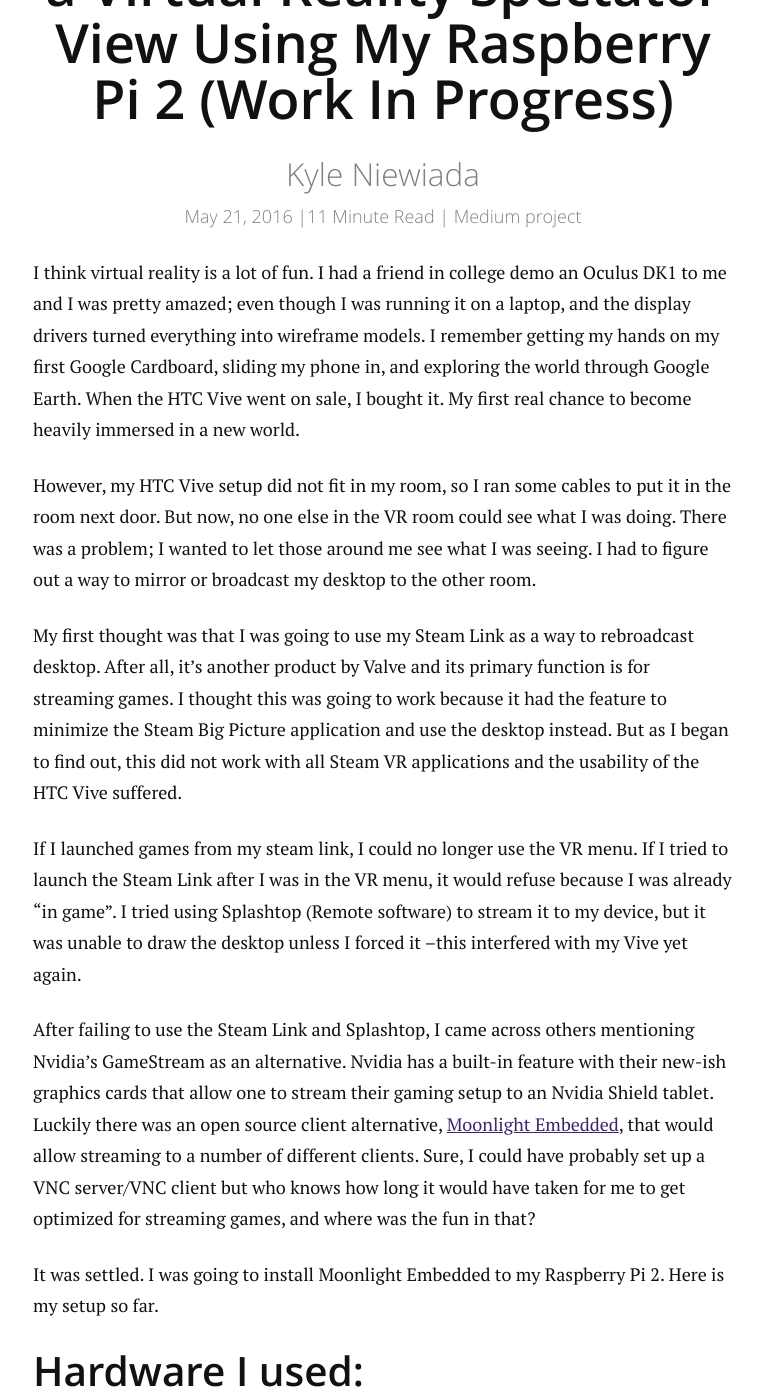
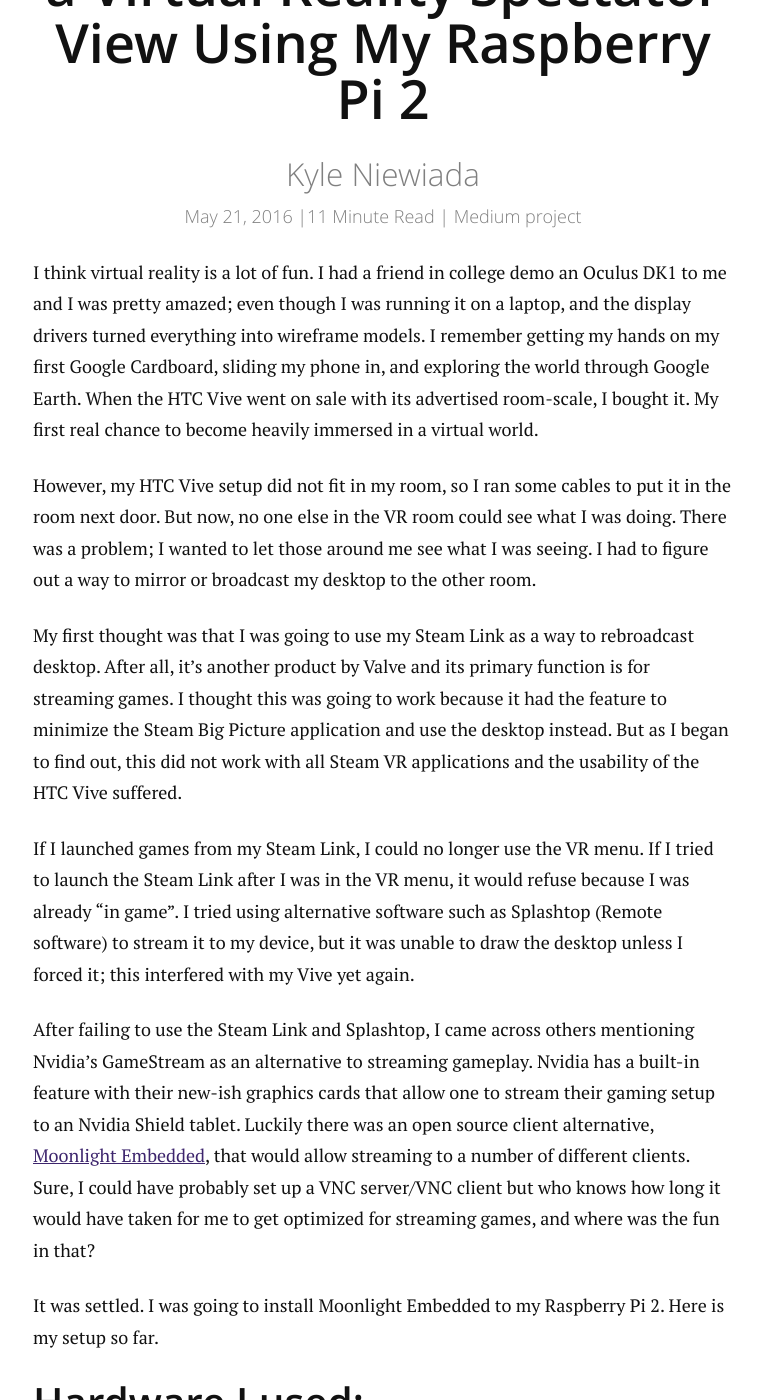
Before and after one commit to aav7fl/website-legacy, a Jekyll site: the page built from _posts/2016-05-31-raspberry-pi-steam-vr-streaming.md, in a window 1280 px wide and 1400 px high, scrolled down 827 px. Shown: the whole window, without its empty margins (257-1019 px from the left). Built offline with Jekyll 4.4.1, drawn with Linux system fonts in a browser that asks for light colours; comment, search, counter and statistics services are not loaded; some of the changed text lies outside the part shown.

Commit message:
publishing draft for Reddit user that requested before I've completed

```diff
--- a/_posts/2016-05-31-raspberry-pi-steam-vr-streaming.md
+++ b/_posts/2016-05-31-raspberry-pi-steam-vr-streaming.md
@@ -1,6 +1,6 @@
 ---
 layout: "post"
-title: "Streaming My Desktop for a Virtual Reality Spectator View Using My Raspberry Pi 2 (Work In Progress)"
+title: "Streaming My Desktop for a Virtual Reality Spectator View Using My Raspberry Pi 2"
 author: "Kyle Niewiada"
 date: "2016-05-21 14:45"
 comments: true
@@ -10,22 +10,22 @@
 meta: "How I used my Raspberry Pi 2 to stream my desktop using Moonlight Embedded for my HTC Vive virtual reality spectator view without interfering with SteamVR."
 ---
 
-I think virtual reality is a lot of fun. I had a friend in college demo an Oculus DK1 to me and I was pretty amazed; even though I was running it on a laptop, and the display drivers turned everything into wireframe models. I remember getting my hands on my first Google Cardboard, sliding my phone in, and exploring the world through Google Earth. When the HTC Vive went on sale, I bought it. My first real chance to become heavily immersed in a new world.
+I think virtual reality is a lot of fun. I had a friend in college demo an Oculus DK1 to me and I was pretty amazed; even though I was running it on a laptop, and the display drivers turned everything into wireframe models. I remember getting my hands on my first Google Cardboard, sliding my phone in, and exploring the world through Google Earth. When the HTC Vive went on sale with its advertised room-scale, I bought it. My first real chance to become heavily immersed in a virtual world.
 
 However, my HTC Vive setup did not fit in my room, so I ran some cables to put it in the room next door. But now, no one else in the VR room could see what I was doing. There was a problem; I wanted to let those around me see what I was seeing. I had to figure out a way to mirror or broadcast my desktop to the other room.
 
 My first thought was that I was going to use my Steam Link as a way to rebroadcast desktop. After all, it's another product by Valve and its primary function is for streaming games. I thought this was going to work because it had the feature to minimize the Steam Big Picture application and use the desktop instead. But as I began to find out, this did not work with all Steam VR applications and the usability of the HTC Vive suffered.
 
-If I launched games from my steam link, I could no longer use the VR menu. If I tried to launch the Steam Link after I was in the VR menu, it would refuse because I was already "in game". I tried using Splashtop (Remote software) to stream it to my device, but it was unable to draw the desktop unless I forced it --this interfered with my Vive yet again.
+If I launched games from my Steam Link, I could no longer use the VR menu. If I tried to launch the Steam Link after I was in the VR menu, it would refuse because I was already "in game". I tried using alternative software such as Splashtop (Remote software) to stream it to my device, but it was unable to draw the desktop unless I forced it; this interfered with my Vive yet again.
 
-After failing to use the Steam Link and Splashtop, I came across others mentioning Nvidia's GameStream as an alternative. Nvidia has a built-in feature with their new-ish graphics cards that allow one to stream their gaming setup to an Nvidia Shield tablet. Luckily there was an open source client alternative, [Moonlight Embedded](https://github.com/irtimmer/moonlight-embedded), that would allow streaming to a number of different clients. Sure, I could have probably set up a VNC server/VNC client but who knows how long it would have taken for me to get optimized for streaming games, and where was the fun in that?
+After failing to use the Steam Link and Splashtop, I came across others mentioning Nvidia's GameStream as an alternative to streaming gameplay. Nvidia has a built-in feature with their new-ish graphics cards that allow one to stream their gaming setup to an Nvidia Shield tablet. Luckily there was an open source client alternative, [Moonlight Embedded](https://github.com/irtimmer/moonlight-embedded), that would allow streaming to a number of different clients. Sure, I could have probably set up a VNC server/VNC client but who knows how long it would have taken for me to get optimized for streaming games, and where was the fun in that?
 
 It was settled. I was going to install Moonlight Embedded to my Raspberry Pi 2. Here is my setup so far.
 
 ## Hardware I used:
 
 - Raspberry Pi 2 running Raspbian Jessie (May 2016) using NOOBS
-  - Including peripherals such as micoSD card, HDMI cable, case, USB micro power adapter, method to connect to home network such as wireless adapter or ethernet.
+  - Including peripherals such as micoSD card, HDMI cable, case, mouse, keyboard, USB micro power adapter, a method to connect to home network such as wireless adapter or ethernet.
 - Computer with Windows 10
 - Nvidia GTX 970 graphics card
 - [Moonlight Embedded](https://github.com/irtimmer/moonlight-embedded)
@@ -56,7 +56,9 @@
 
 ## Setting Up the Computer
 
-I switched over to my desktop, opening up Nvidia GeForce Experience, and added the information below as a custom Shield game. The application below is Windows' built-in remote desktop software. I was going to use it to access my machine in the other room remotely.
+I switched over to my desktop, opening up Nvidia GeForce Experience, and added the information below as a custom Shield game. Out of the box, Moonlight Embedded will take you to the Steam Big Picture mode and leave you with the same problem as the Steam Link; getting stuck with Steam's streaming mess. However, with Nvidia, we can add the ability to stream the desktop without interfering with SteamVR at all.
+
+The application below is Windows' built-in remote desktop software. It is what I use it to access my PC machine from the Pi in a separate room.
 
 ![Adding remote desktop as Nvidia GameStream custom game](/assets/img/2016/05/GFEWindow.png)*Adding remote desktop as a Nvidia GameStream custom game*
 
@@ -117,7 +119,7 @@
 
 It was not receiving enough power so I do use a different USB adapter to give it more. I didn't realize that's what the flashing logo on the top right corner meant. But once I did figure it out, my download speeds over my network soared past the 1 Mbit that I was getting before.
 
-### Audio would not stream
+### Audio would not stream.
 
 My audio wouldn't stream at first to my Raspberry Pi because I wasn't using the `-localaudio` flag. This meant that the primary sound device was changing, then SteamVR was also attempting to change the primary audio device to the HTC Vive, and they were both conflicting with each other. If I did manage to have it to stream to the special Nvidia audio driver, I found it to stutter quite a bit. So I resolved this issue by using the local audio flag to prevent my sound device from changing, and mirroring the SteamVR audio to my primary sound driver on my computer.
 
@@ -125,7 +127,7 @@
 
 My wireless adapter was the primary culprit to this. There was some issue with it either being powered or sharing band with on the USB bus with my Raspberry Pi. I switched to my handy [IOGear Ethernet/Wireless adapter](http://www.amazon.com/IOGEAR-Universal-Ethernet-Adapter-GWU627/dp/B004UAKCS6) and have had little problems streaming 20 Mbit streams. This adapter might not work for everybody. It uses the 2.4 GHz band which is commonly known to be quite crowded. My Raspberry Pi is near the wireless access point, so it has little interference.
 
-### My HDMI monitor would not turn off after screen blanking with the Pi
+### My HDMI monitor would not turn off after screen blanking with the Pi.
 
 I added the undocumented/unsupported `hdmi_blanking 1` to the bottom of my `/boot/config.txt` file and rebooted. This allowed my monitor to enter standby mode when the Raspberry Pi screen blanked.
 
```
Also changed, not shown: other parts of _posts/2016-05-31-raspberry-pi-steam-vr-streaming.md (+1 -1 lines).
